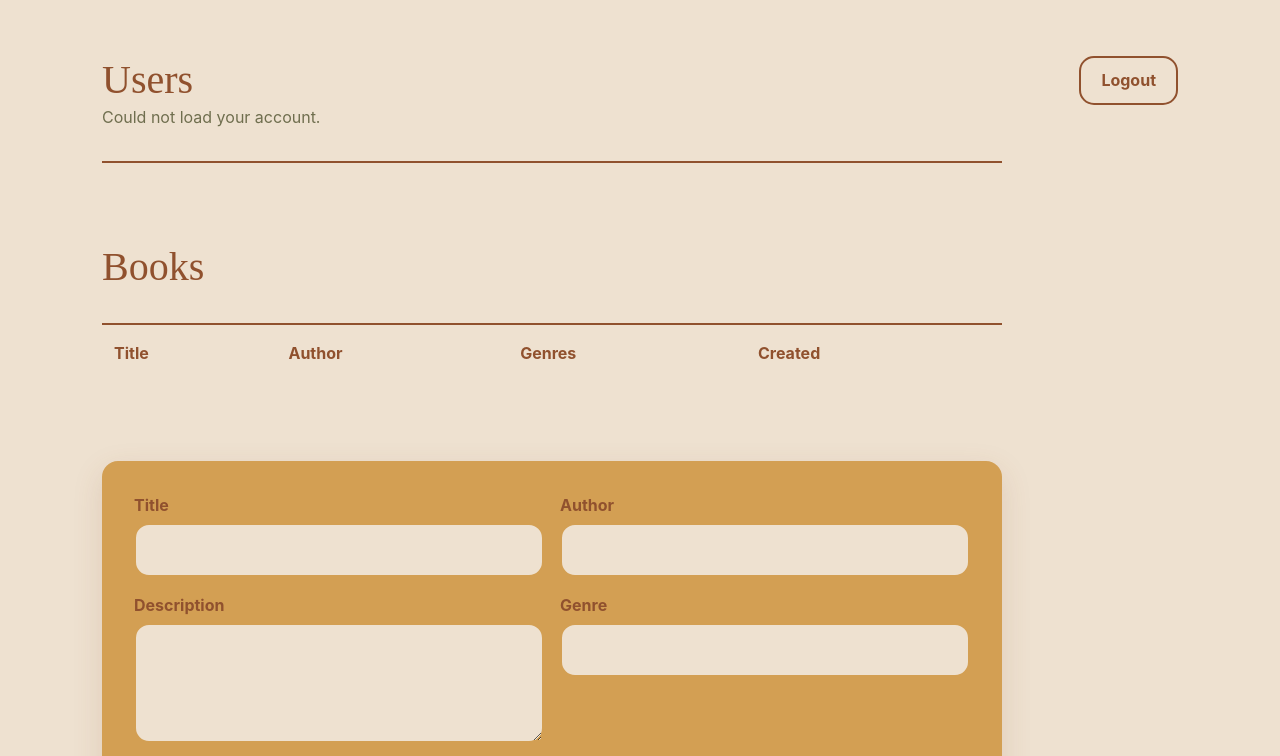
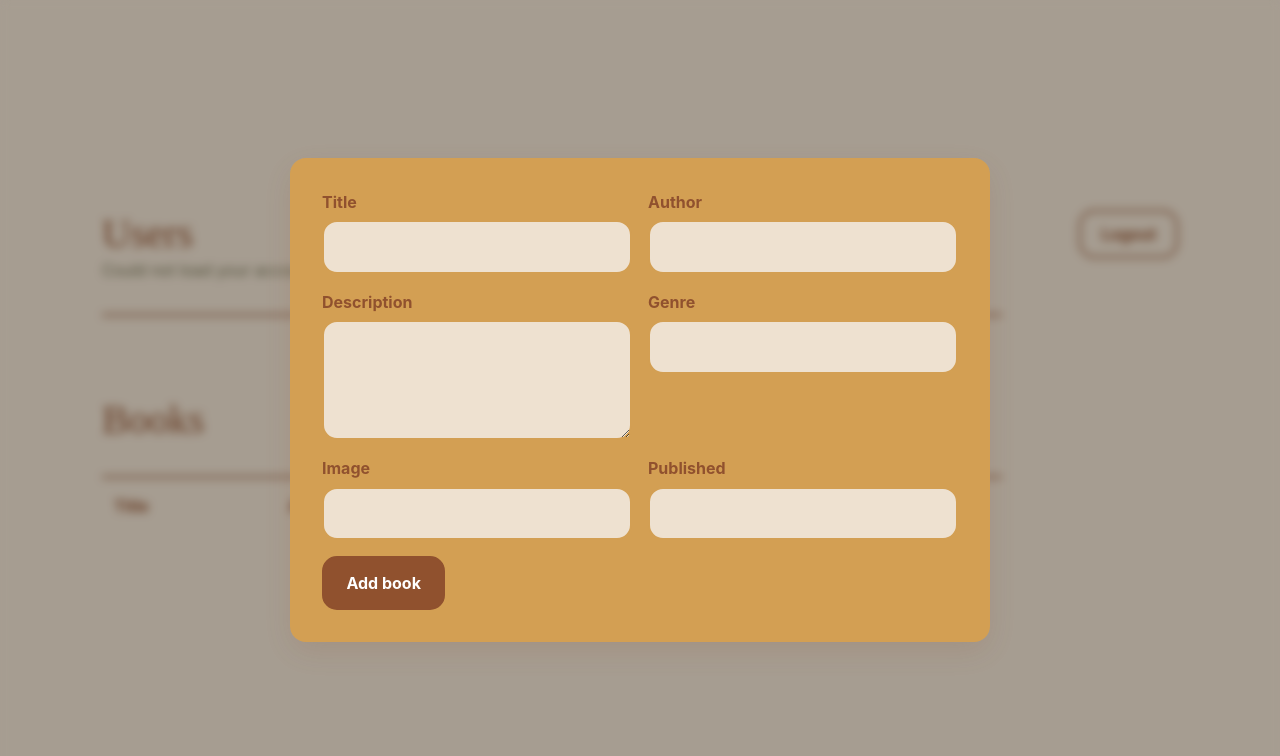
Before and after one commit to kickzon/api-assignment-2, a website: page public/protected.html in a window 1280 px wide. Both pictures are taken after a click on the button "Add new book". Shown: the top 756 px of the page. Drawn offline with nearby package versions, Linux system fonts and the light colour scheme; no server answers.

Commit message:
style: adjust position to book form

```diff
--- a/public/css/books.css
+++ b/public/css/books.css
@@ -140,8 +140,11 @@
 
 /* Form */
 .create-book-form {
-  width: min(100%, 900px);
-  margin-top: 2rem;
+  width: min(100%, 700px);
+  max-height: 90vh;
+  overflow-y: auto;
+  /* width: min(100%, 900px);
+  margin-top: 2rem; */
   padding: 2rem;
 
   display: grid;
@@ -152,6 +155,22 @@
   /* border: 2px solid var(--mustard); */
   border-radius: 1rem;
   box-shadow: 0 10px 30px rgb(144 81 46 / 15%);
+}
+
+.modal {
+  position: fixed;
+  inset: 0;
+
+  display: flex;
+  justify-content: center;
+  align-items: center;
+
+  padding: 2rem;
+
+  background-color: rgb(0 0 0 / 30%);
+  backdrop-filter: blur(5px);
+
+  z-index: 1000;
 }
 
 .create-book-form label {
--- a/public/js/form.js
+++ b/public/js/form.js
@@ -1,12 +1,13 @@
 const addBookBtn = document.querySelector('.add-book-btn')
 const bookForm = document.querySelector('.create-book-form')
+const modal = document.querySelector('.modal')
 
 addBookBtn.addEventListener('click', showForm)
 bookForm.addEventListener('submit', addBook)
 
 function showForm() {
   bookForm.reset()
-  bookForm.classList.remove('hidden')
+  modal.classList.remove('hidden')
   addBookBtn.classList.add('hidden')
 }
 
--- a/public/protected.html
+++ b/public/protected.html
@@ -37,8 +37,8 @@
         </table>
         <button type="button" class="add-book-btn">Add new book</button>
       </div>
-
-      <form class="create-book-form hidden">
+      <div class="modal hidden">
+        <form class="create-book-form">
           <div class="form-group">
             <label for="title">Title</label>
             <input type="text" id="title" name="title" />
@@ -72,6 +72,7 @@
           <button type="submit">Add book</button>
         </form>
       </div>
+    </div>
     <script
       src="https://cdn.jsdelivr.net/npm/bootstrap@5.3.3/dist/js/bootstrap.bundle.min.js"
       integrity="sha384-YvpcrYf0tY3lHB60NNkmXc5s9fDVZLESaAA55NDzOxhy9GkcIdslK1eN7N6jIeHz"
```
Lines whose indentation alone changed are shown as unchanged.
